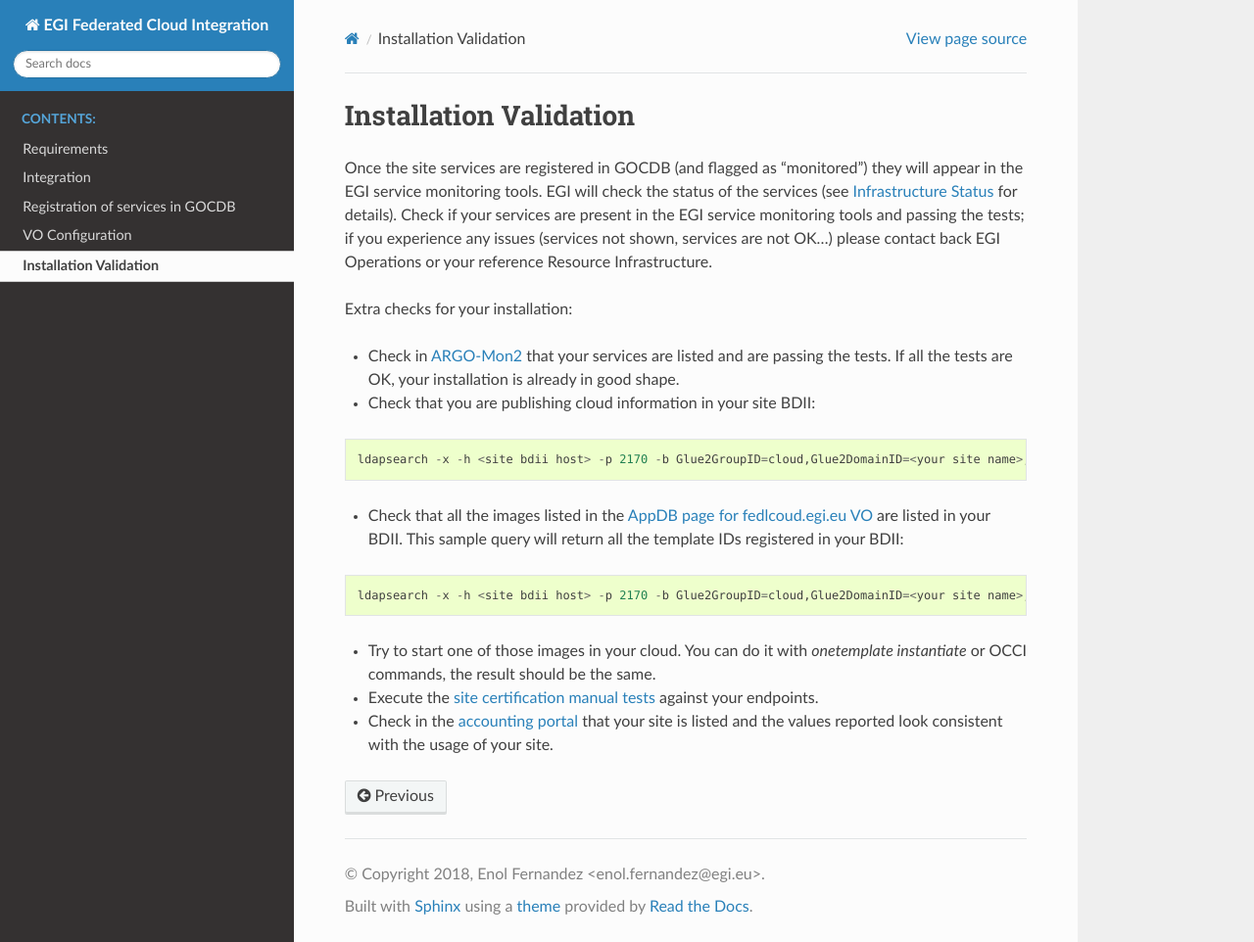
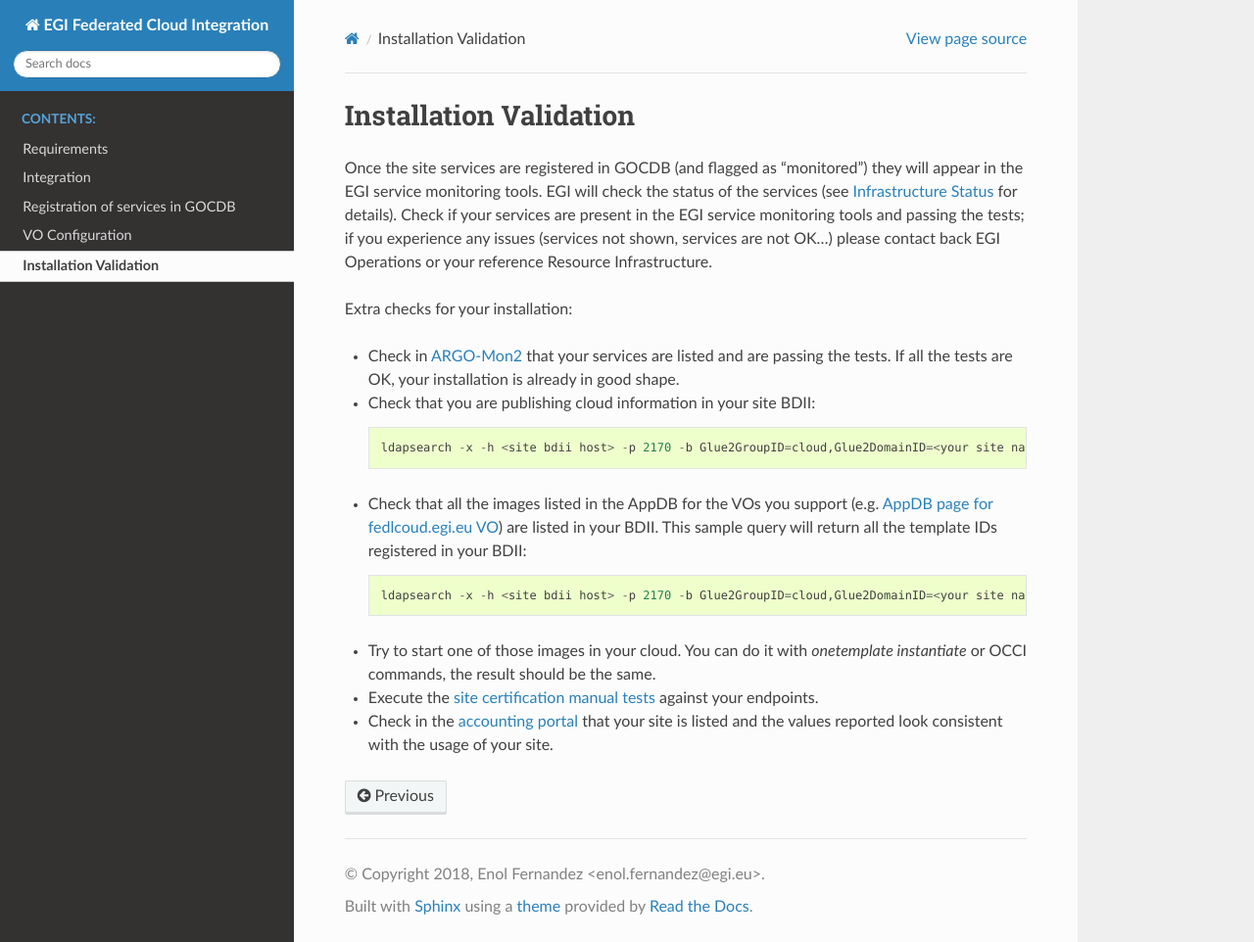
Before and after one commit to EGI-Federation/fedcloud-integration-documentation, a Sphinx documentation site: the page built from source/validation.rst, in a window 1280 px wide and 962 px high. Shown: the whole window at 98% size. Built offline with Sphinx 7.4.7 and the Read the Docs theme 2.0.0, drawn with Linux system fonts in a browser that asks for light colours.

Commit message:
Minor text review

```diff
--- a/source/validation.rst
+++ b/source/validation.rst
@@ -10,19 +8,17 @@
 * Check in `ARGO-Mon2 <https://argo-mon2.egi.eu/nagios>`_ that your services are listed and are passing the tests. If all the tests are OK, your installation is already in good shape.
 
 * Check that you are publishing cloud information in your site BDII:
+  ::
 
-::
+      ldapsearch -x -h <site bdii host> -p 2170 -b Glue2GroupID=cloud,Glue2DomainID=<your site name>,o=glue
 
-    ldapsearch -x -h <site bdii host> -p 2170 -b Glue2GroupID=cloud,Glue2DomainID=<your site name>,o=glue
+* Check that all the images listed in the AppDB for the VOs you support (e.g. `AppDB page for fedlcoud.egi.eu VO <https://appdb.egi.eu/store/vo/fedcloud.egi.eu>`_) are listed in your BDII. This sample query will return all the template IDs registered in your BDII:
+  ::
 
-* Check that all the images listed in the `AppDB page for fedlcoud.egi.eu VO <https://appdb.egi.eu/store/vo/fedcloud.egi.eu>`_ are listed in your BDII. This sample query will return all the template IDs registered in your BDII:
-
-::
-
-    ldapsearch -x -h <site bdii host> -p 2170 -b Glue2GroupID=cloud,Glue2DomainID=<your site name>,o=glue objectClass=GLUE2ApplicationEnvironment GLUE2ApplicationEnvironmentRepository
+      ldapsearch -x -h <site bdii host> -p 2170 -b Glue2GroupID=cloud,Glue2DomainID=<your site name>,o=glue objectClass=GLUE2ApplicationEnvironment GLUE2ApplicationEnvironmentRepository
 
 * Try to start one of those images in your cloud. You can do it with `onetemplate instantiate` or OCCI commands, the result should be the same.
 
 * Execute the `site certification manual tests <https://wiki.egi.eu/wiki/HOWTO04_Site_Certification_Manual_tests#Check_the_functionality_of_the_cloud_elements>`_ against your endpoints.
 
-* Check in the `accounting portal <http://accounting-devel.egi.eu/cloud.php>`_ that your site is listed and the values reported look consistent with the usage of your site.
+* Check in the `accounting portal <http://accounting.egi.eu/>`_ that your site is listed and the values reported look consistent with the usage of your site.
```
Also changed, not shown: other parts of source/validation.rst (+0 -2 lines).
